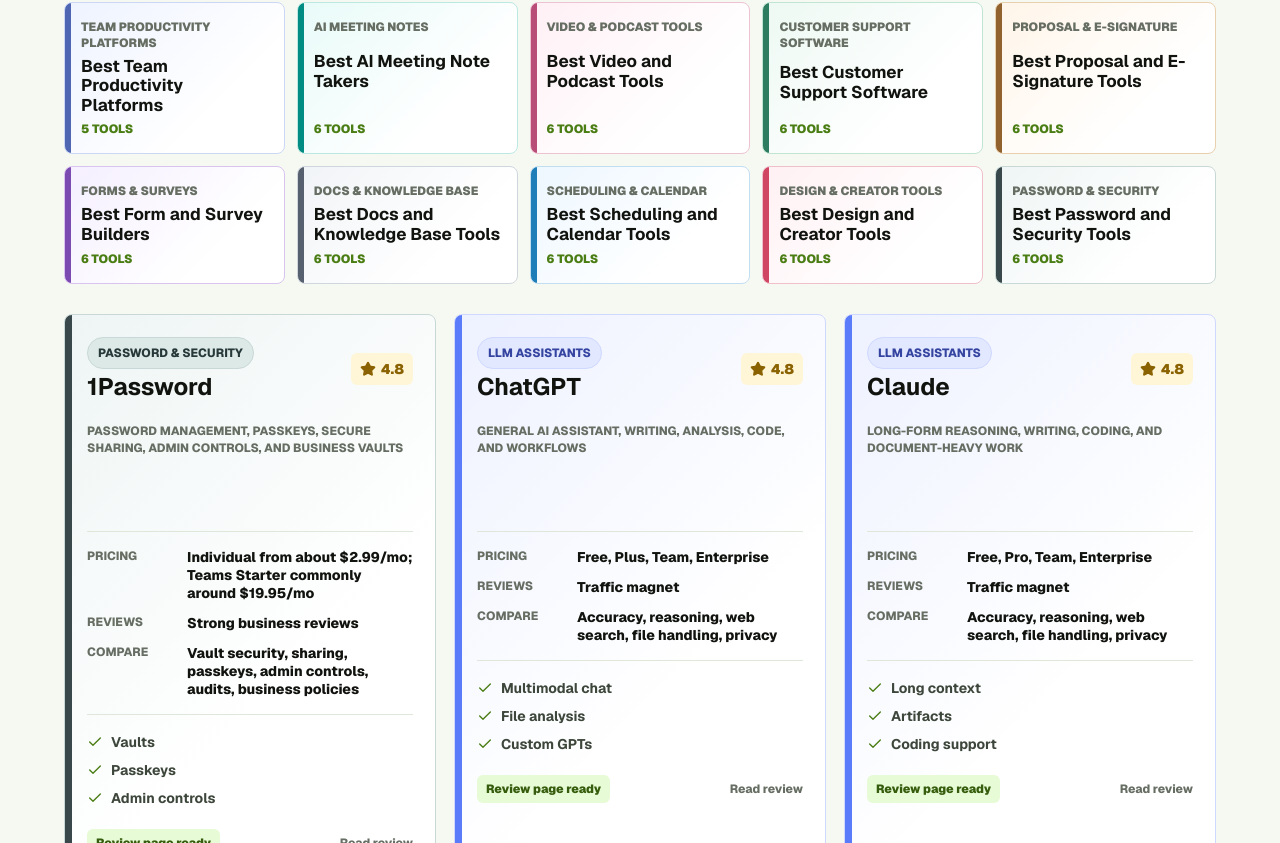
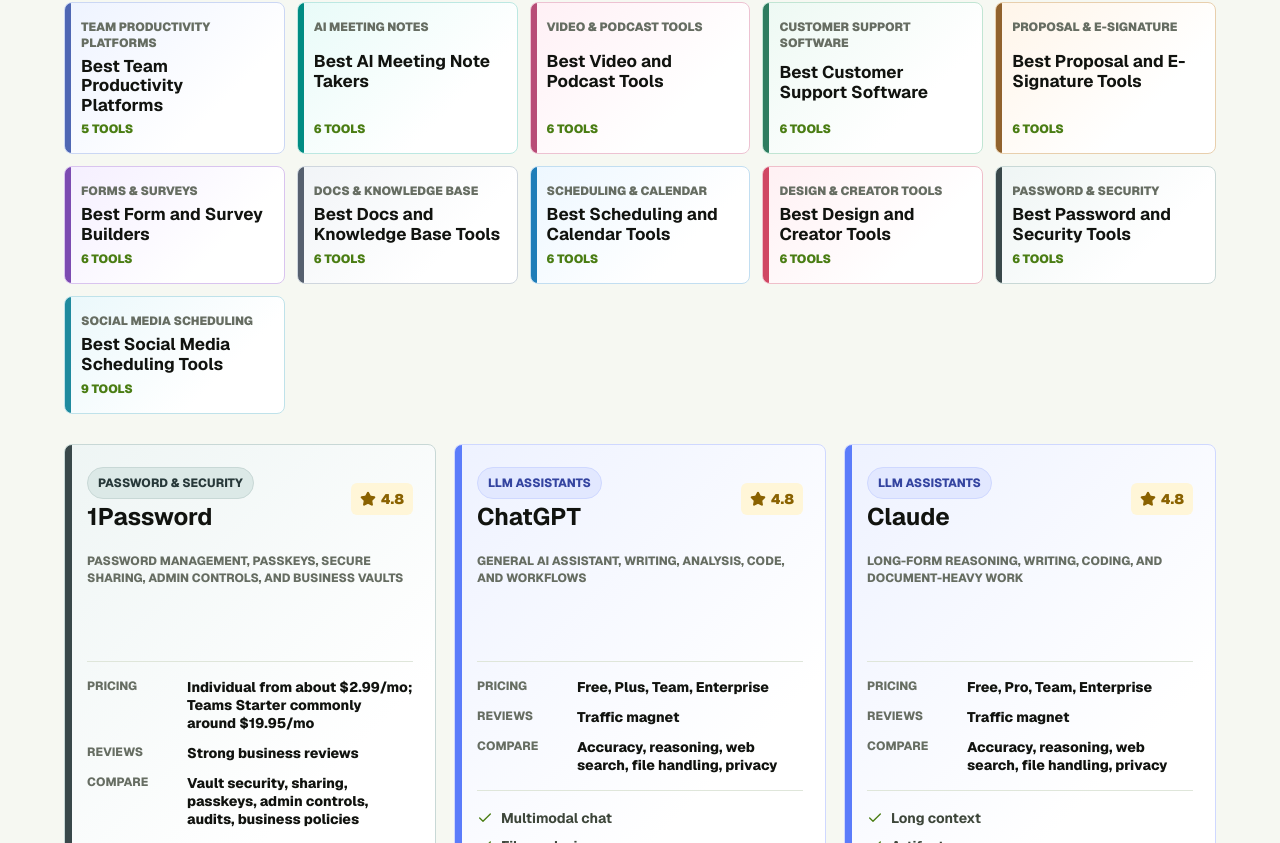
Before and after one commit to Bisheshguragain/SakuStack, a Next.js app: page / in a window 1280 px wide. Shown: the part 1497-2340 px from the top of the page. Built offline with nearby package versions, Linux system fonts and the light colour scheme.

Commit message:
Add social media scheduling category

```diff
--- a/src/app/layout.tsx
+++ b/src/app/layout.tsx
@@ -47,6 +47,8 @@
       "Design tools",
       "Password managers",
       "Business security software",
+      "Social media scheduling tools",
+      "Social media management software",
     ],
     publishingPrinciples: `${siteUrl}/methodology`,
   },
@@ -112,6 +114,8 @@
     "scheduling software",
     "design software",
     "password manager for teams",
+    "social media scheduling tools",
+    "social media management software",
     "GEO software visibility tools",
     "AI search software recommendations",
   ],
--- a/src/app/page.module.css
+++ b/src/app/page.module.css
@@ -617,6 +617,17 @@
   --niche-chip: #dce9e7;
   --niche-text: #273839;
   --niche-row: #f5faf9;
+}
+
+.toolCard[data-niche="Social media scheduling"],
+.categoryPageLink[data-niche="Social media scheduling"],
+.tableWrap tr[data-niche="Social media scheduling"] {
+  --niche-accent: #1f8a9e;
+  --niche-bg: #eaf8fb;
+  --niche-border: #bfe2ea;
+  --niche-chip: #d7eff4;
+  --niche-text: #17687a;
+  --niche-row: #f4fbfd;
 }
 
 .cardHead {
--- a/src/app/page.tsx
+++ b/src/app/page.tsx
@@ -98,7 +98,7 @@
           <h1>Find tools worth recommending.</h1>
           <p>
             Compare AI tools, SaaS platforms, pricing, features, review scores,
-            use cases, and buying considerations across 20 high-intent software
+            use cases, and buying considerations across 21 high-intent software
             categories.
           </p>
           <div className={styles.heroActions}>
@@ -154,7 +154,7 @@
               <strong>{software.length} tools</strong>
             </div>
             <div className={styles.panelRows}>
-              <span>20 software categories</span>
+              <span>21 software categories</span>
               <span>Features + pricing angles</span>
               <span>G2-style score cards</span>
             </div>
@@ -165,7 +165,7 @@
       <section className={styles.productBand} id="reviews">
         <div className={styles.sectionTop}>
           <div>
-            <h2>20-category software directory</h2>
+            <h2>21-category software directory</h2>
             <p>
               Filter the software directory by category, then compare review
               scores, use cases, pricing angles, key features, and what matters
--- a/src/app/software-data.ts
+++ b/src/app/software-data.ts
@@ -19,7 +19,8 @@
   | "Docs & knowledge base"
   | "Scheduling & calendar"
   | "Design & creator tools"
-  | "Password & security";
+  | "Password & security"
+  | "Social media scheduling";
 
 export type CategoryNiche = Exclude<Niche, "All">;
 
@@ -73,6 +74,7 @@
   "Scheduling & calendar",
   "Design & creator tools",
   "Password & security",
+  "Social media scheduling",
 ];
 
 export const categoryNiches = niches.filter(
@@ -336,6 +338,13 @@
     searchIntent: "Targets searches like best password manager for teams, 1Password alternatives, NordPass vs Dashlane, and business password security.",
     comparisonIdeas: ["1Password vs NordPass", "Dashlane vs Keeper", "Bitwarden vs Proton Pass"],
   },
+  "Social media scheduling": {
+    title: "Best Social Media Scheduling Tools",
+    description:
+      "Compare social media scheduling and management tools for publishing calendars, analytics, inbox management, approvals, AI captions, and agency workflows.",
+    searchIntent: "Targets searches like best social media scheduler, Buffer alternatives, Hootsuite vs Sprout Social, and social media management tools.",
+    comparisonIdeas: ["Buffer vs Hootsuite", "Social Champ vs Buffer", "Zoho Social vs Sprout Social"],
+  },
 };
 
 export const toolUrls: Record<string, string> = {
@@ -344,6 +353,7 @@
   "1Password": "https://1password.com/",
   "Airtable": "https://www.airtable.com/",
   "Adobe Express": "https://www.adobe.com/express/",
+  "Agorapulse": "https://www.agorapulse.com/",
   "Akiflow": "https://akiflow.com/",
   "AWeber": "https://www.aweber.com/",
   "Base44": "https://base44.com/",
@@ -351,6 +361,7 @@
   "Bitwarden": "https://bitwarden.com/",
   "Bluehost": "https://www.bluehost.com/",
   "Bolt.new": "https://bolt.new/",
+  "Buffer": "https://buffer.com/",
   "Asana": "https://asana.com/",
   "Avoma": "https://www.avoma.com/",
   "Better Proposals": "https://betterproposals.io/",
@@ -390,6 +401,7 @@
   "Guru": "https://www.getguru.com/",
   "Hostinger": "https://www.hostinger.com/",
   "Hostinger Horizons": "https://www.hostinger.com/horizons",
+  "Hootsuite": "https://www.hootsuite.com/",
   "HubSpot": "https://www.hubspot.com/",
   "Help Scout": "https://www.helpscout.com/",
   "Intercom": "https://www.intercom.com/",
@@ -398,6 +410,7 @@
   "Kinsta": "https://kinsta.com/",
   "Keeper": "https://www.keepersecurity.com/",
   "Kit / ConvertKit": "https://kit.com/",
+  "Later": "https://later.com/",
   "Lovable": "https://lovable.dev/",
   "Loom": "https://www.loom.com/",
   "MailerLite": "https://www.mailerlite.com/",
@@ -424,15 +437,19 @@
   "Screen Studio": "https://www.screen.studio/",
   "SE Ranking": "https://seranking.com/",
   "Sembly": "https://www.sembly.ai/",
+  "Sendible": "https://www.sendible.com/",
   "SavvyCal": "https://savvycal.com/",
   "Sellfy": "https://sellfy.com/",
   "Semrush": "https://www.semrush.com/",
   "Shopify": "https://www.shopify.com/",
+  "Social Champ": "https://www.socialchamp.com/",
+  "SocialPilot": "https://www.socialpilot.co/",
   "Smartsheet": "https://www.smartsheet.com/",
   "Softr": "https://www.softr.io/",
   "Slab": "https://slab.com/",
   "Slite": "https://slite.com/",
   "Squarespace": "https://www.squarespace.com/",
+  "Sprout Social": "https://sproutsocial.com/",
   "Surfer": "https://surferseo.com/",
   "Teachable": "https://teachable.com/",
   "Thinkific": "https://www.thinkific.com/",
@@ -449,6 +466,7 @@
   "Zapier": "https://zapier.com/",
   "Zendesk": "https://www.zendesk.com/",
   "Zoho": "https://www.zoho.com/",
+  "Zoho Social": "https://www.zoho.com/social/",
 };
 
 export const software: Software[] = [
@@ -1451,6 +1469,87 @@
     bestFor: "Privacy-focused password management, aliases, secure sharing, and Proton users",
     features: ["Password vault", "Email aliases", "Passkeys"],
   },
+  {
+    niche: "Social media scheduling",
+    name: "Social Champ",
+    rating: 4.6,
+    reviews: "Agency-friendly reviews",
+    pricing: "Free; paid plans commonly start around $29/mo",
+    bestFor: "Social scheduling, content calendars, approvals, analytics, and agency workflows",
+    features: ["Scheduling", "Approvals", "Analytics"],
+  },
+  {
+    niche: "Social media scheduling",
+    name: "Buffer",
+    rating: 4.5,
+    reviews: "High awareness reviews",
+    pricing: "Free; Essentials commonly starts around $5/channel/mo annually",
+    bestFor: "Simple social scheduling, publishing queues, small teams, and creator calendars",
+    features: ["Publishing queue", "Analytics", "Engagement"],
+  },
+  {
+    niche: "Social media scheduling",
+    name: "Hootsuite",
+    rating: 4.4,
+    reviews: "Enterprise known",
+    pricing: "Professional commonly starts around $99/mo annually",
+    bestFor: "Multi-network social management, monitoring, reporting, teams, and larger brands",
+    features: ["Scheduling", "Streams", "Reporting"],
+  },
+  {
+    niche: "Social media scheduling",
+    name: "Zoho Social",
+    rating: 4.5,
+    reviews: "Strong SMB reviews",
+    pricing: "Standard commonly starts around $10/mo annually; agency plans available",
+    bestFor: "Affordable social scheduling, brand monitoring, CRM-connected teams, and agencies",
+    features: ["Publishing", "Monitoring", "CRM sync"],
+  },
+  {
+    niche: "Social media scheduling",
+    name: "Later",
+    rating: 4.4,
+    reviews: "Creator and ecommerce reviews",
+    pricing: "Starter commonly starts around $16.67/mo annually",
+    bestFor: "Visual social planning, Instagram/TikTok workflows, link-in-bio, and creator content",
+    features: ["Visual calendar", "Link in bio", "Analytics"],
+  },
+  {
+    niche: "Social media scheduling",
+    name: "Sprout Social",
+    rating: 4.6,
+    reviews: "Strong mid-market reviews",
+    pricing: "Standard commonly starts around $199/seat/mo",
+    bestFor: "Premium social management, analytics, inbox workflows, listening, and support teams",
+    features: ["Smart inbox", "Analytics", "Social listening"],
+  },
+  {
+    niche: "Social media scheduling",
+    name: "Agorapulse",
+    rating: 4.5,
+    reviews: "Agency and SMB reviews",
+    pricing: "Standard commonly starts around $49/user/mo annually",
+    bestFor: "Social inbox, scheduling, reporting, team collaboration, and agency client management",
+    features: ["Social inbox", "Publishing", "Reports"],
+  },
+  {
+    niche: "Social media scheduling",
+    name: "Sendible",
+    rating: 4.4,
+    reviews: "Agency-focused reviews",
+    pricing: "Creator commonly starts around $29/mo; agency plans available",
+    bestFor: "Agency scheduling, client dashboards, content approvals, and social reporting",
+    features: ["Client dashboards", "Approvals", "Reporting"],
+  },
+  {
+    niche: "Social media scheduling",
+    name: "SocialPilot",
+    rating: 4.5,
+    reviews: "Value-focused agency reviews",
+    pricing: "Professional commonly starts around $25.50/mo annually",
+    bestFor: "Cost-conscious agencies, bulk scheduling, client approvals, and multi-brand calendars",
+    features: ["Bulk scheduling", "Client approvals", "Analytics"],
+  },
 ];
 
 export const winners = [
@@ -1566,6 +1665,13 @@
     pageAngle: "Best form builders and Typeform alternatives",
     reason: "Forms, surveys, intake, and lead capture searches connect directly to business workflows.",
   },
+  {
+    rank: 17,
+    name: "Buffer",
+    niche: "Social media scheduling",
+    pageAngle: "Best social media scheduling tools",
+    reason: "Social scheduling searches attract creators, small businesses, agencies, ecommerce brands, and marketing teams.",
+  },
 ];
 
 export const guides = [
@@ -1603,6 +1709,11 @@
     title: "Best form builders for lead capture",
     detail: "Jotform, Tally, Fillout, Paperform, Formstack, and Feathery compared.",
     read: "8 min read",
+  },
+  {
+    title: "Best social media schedulers for agencies",
+    detail: "Social Champ, Buffer, Hootsuite, Zoho Social, Later, Sprout Social, and more compared.",
+    read: "9 min read",
   },
 ];
 
@@ -1632,7 +1743,8 @@
   if (tool.niche === "Docs & knowledge base") return "Docs, wiki structure, AI search, permissions, verification, integrations";
   if (tool.niche === "Scheduling & calendar") return "Booking flow, availability, routing, reminders, calendar sync, focus time";
   if (tool.niche === "Design & creator tools") return "Templates, brand assets, collaboration, exports, AI features, content workflows";
-  return "Vault security, sharing, passkeys, admin controls, audits, business policies";
+  if (tool.niche === "Password & security") return "Vault security, sharing, passkeys, admin controls, audits, business policies";
+  return "Publishing calendar, social inbox, approvals, analytics, AI captions, team workflows";
 }
 
 export function toolUrl(tool: Pick<Software, "name">) {
```
